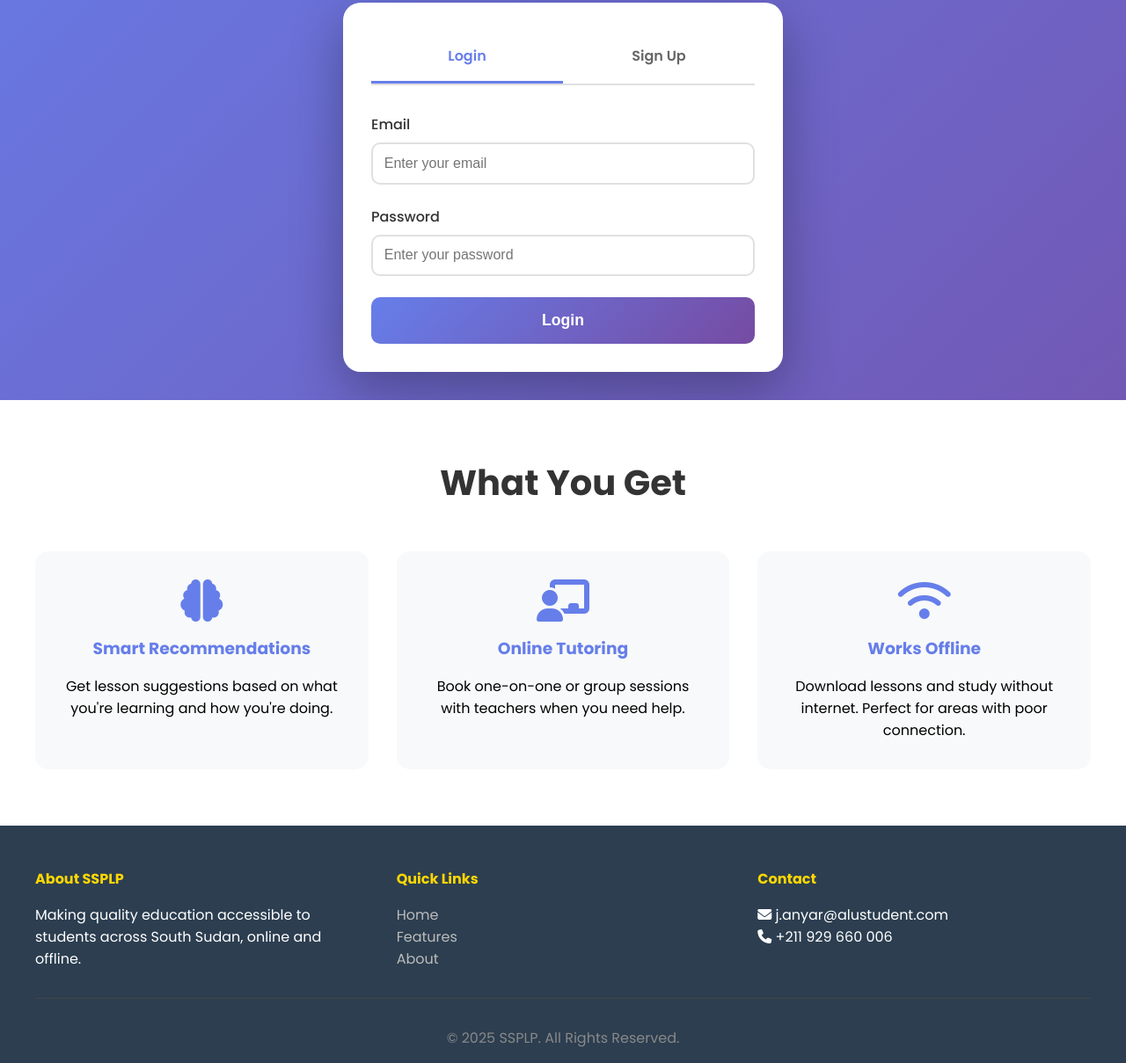
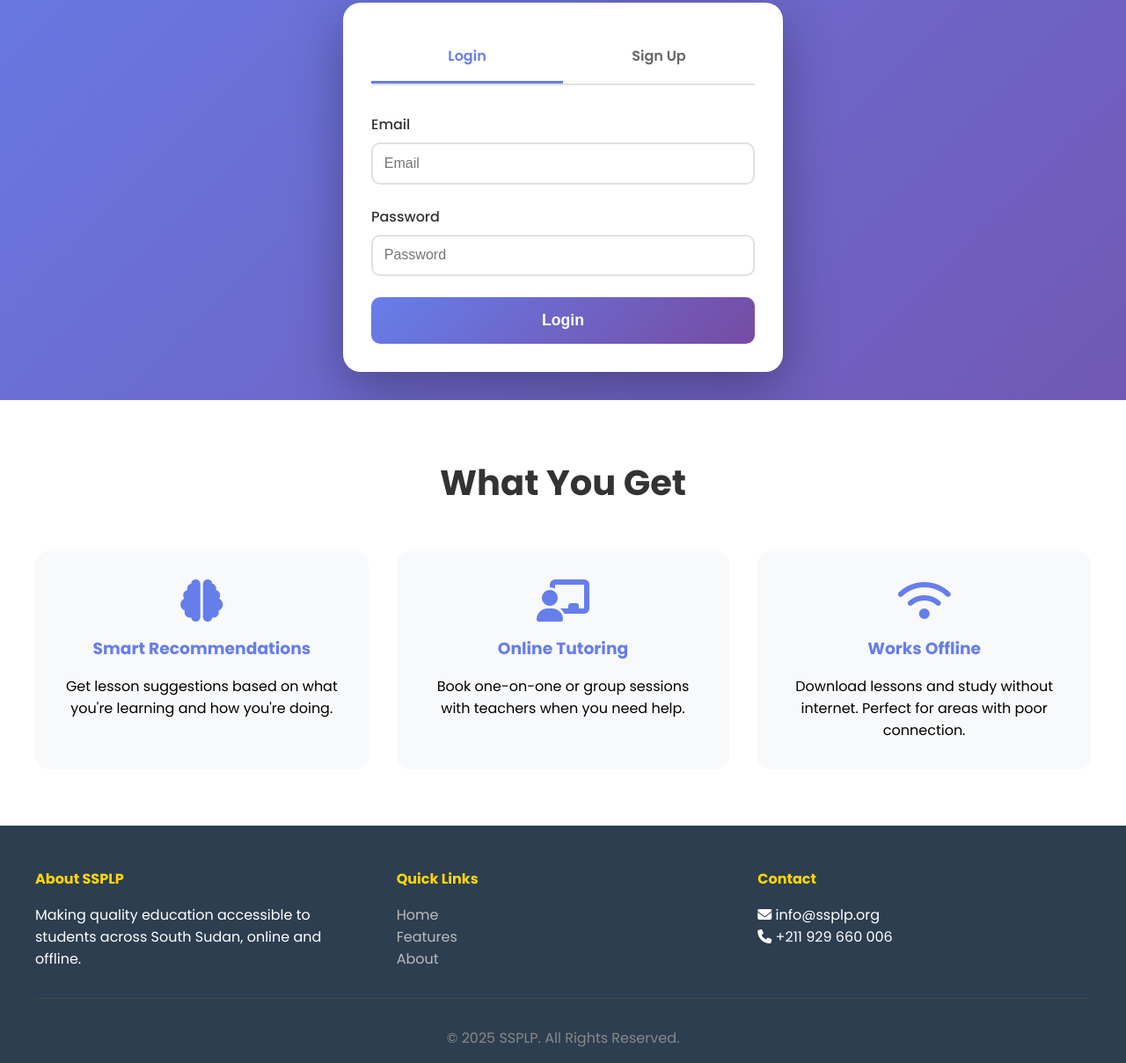
Before and after one commit to Jongkuch1/ssplp-platform, a website: page public/index.html in a window 1280 px wide. Shown: the part 385-1594 px from the top of the page at 88% size. Drawn offline with Linux system fonts and the light colour scheme.

Commit message:
Fix: Change email to info@ssplp.org and ensure Arabic translations load properly

```diff
--- a/public/index.html
+++ b/public/index.html
@@ -532,7 +532,7 @@
                 </div>
                 <div class="footer-column">
                     <h4>Contact</h4>
-                    <p><i class="fas fa-envelope"></i> j.anyar@alustudent.com</p>
+                    <p><i class="fas fa-envelope"></i> info@ssplp.org</p>
                     <p><i class="fas fa-phone"></i> +211 929 660 006</p>
                 </div>
             </div>
@@ -794,11 +794,9 @@
             document.querySelector('.footer-bottom p').innerHTML = t.allRights;
         }
 
-        // Load saved language preference
+        // Load saved language preference and initialize
         const savedLang = localStorage.getItem('language') || 'en';
-        if (savedLang === 'ar') {
-            switchLanguage('ar');
-        }
+        switchLanguage(savedLang);
     </script>
 </body>
 </html>
```
